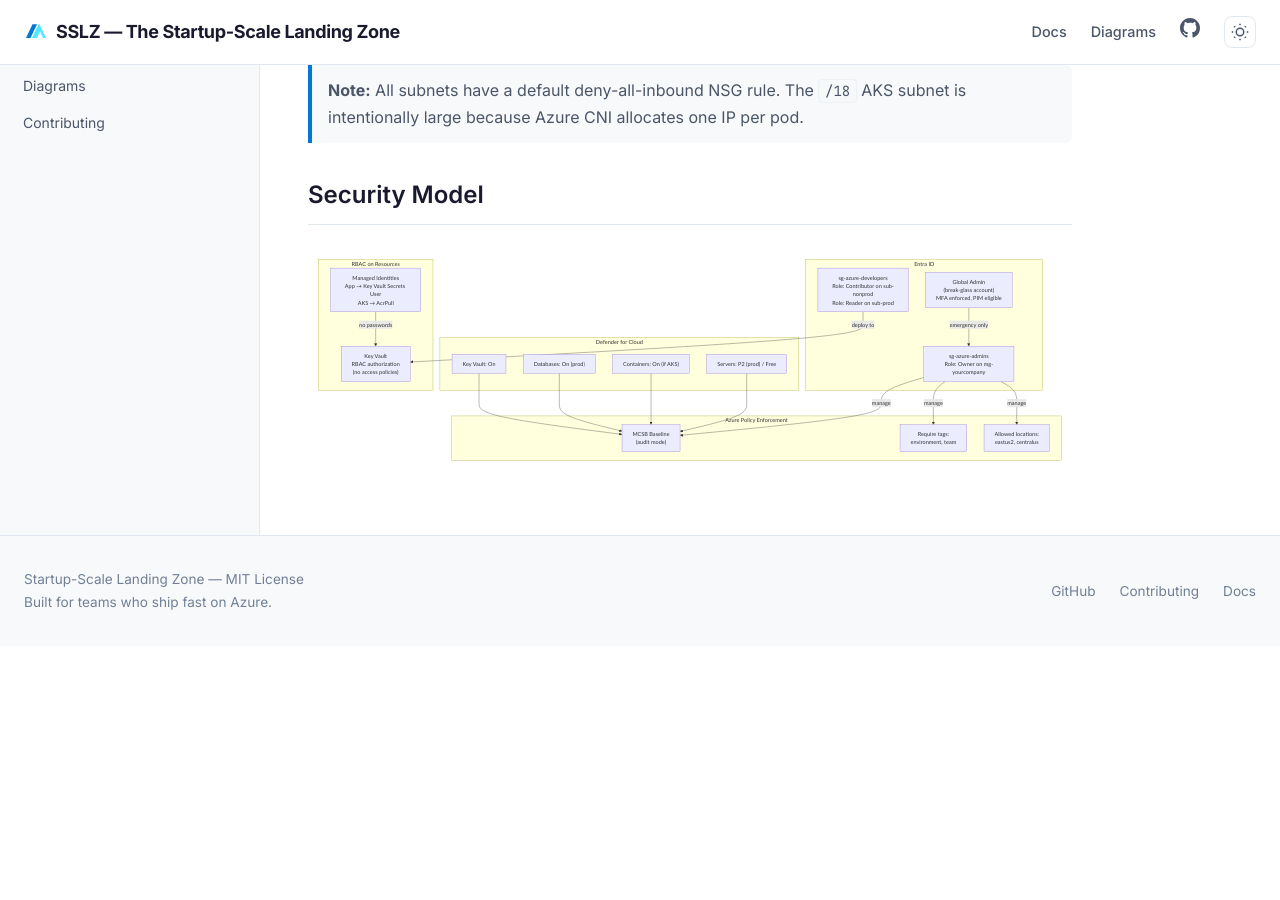
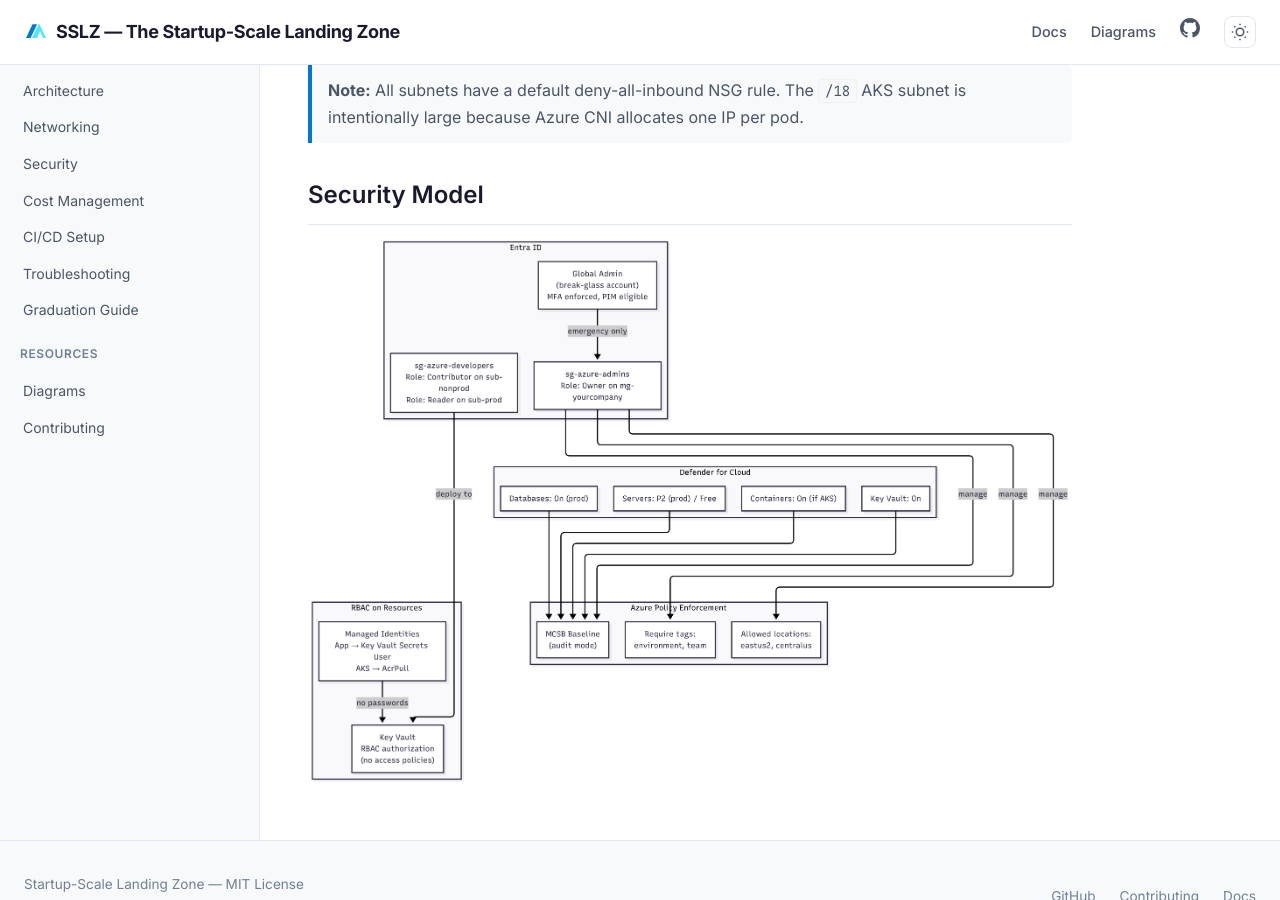
Before and after one commit to ricmmartins/sslz, a Jekyll site: the page built from diagrams/architecture.md, in a window 1280 px wide and 900 px high, scrolled down 2099 px. Built offline with Jekyll 4.4.1, drawn with Linux system fonts in a browser that asks for light colours; before the commit the page ends 2751 px from its top, so only the background shows below that.

Commit message:
Replace Security Model mermaid with custom diagram image

````diff
--- a/diagrams/architecture.md
+++ b/diagrams/architecture.md
@@ -23,40 +23,4 @@
 
 ## Security Model
 
-```mermaid
-graph TB
-    subgraph "Entra ID"
-        ga["Global Admin<br/>(break-glass account)<br/>MFA enforced, PIM eligible"]
-        sg_admins["sg-azure-admins<br/>Role: Owner on mg-yourcompany"]
-        sg_devs["sg-azure-developers<br/>Role: Contributor on sub-nonprod<br/>Role: Reader on sub-prod"]
-    end
-
-    subgraph "Azure Policy Enforcement"
-        mcsb["MCSB Baseline<br/>(audit mode)"]
-        tag_policy["Require tags:<br/>environment, team"]
-        loc_policy["Allowed locations:<br/>eastus2, centralus"]
-    end
-
-    subgraph "Defender for Cloud"
-        defender_servers["Servers: P2 (prod) / Free"]
-        defender_containers["Containers: On (if AKS)"]
-        defender_db["Databases: On (prod)"]
-        defender_kv["Key Vault: On"]
-    end
-
-    subgraph "RBAC on Resources"
-        kv_rbac["Key Vault<br/>RBAC authorization<br/>(no access policies)"]
-        mi["Managed Identities<br/>App → Key Vault Secrets User<br/>AKS → AcrPull"]
-    end
-
-    ga -->|"emergency only"| sg_admins
-    sg_admins -->|"manage"| mcsb
-    sg_admins -->|"manage"| tag_policy
-    sg_admins -->|"manage"| loc_policy
-    sg_devs -->|"deploy to"| kv_rbac
-    mi -->|"no passwords"| kv_rbac
-    defender_servers --> mcsb
-    defender_containers --> mcsb
-    defender_db --> mcsb
-    defender_kv --> mcsb
-```
+![Security Model]({{ '/assets/images/security-model.png' | relative_url }})
````
Also changed, not shown: assets/images/security-model.png (added).
